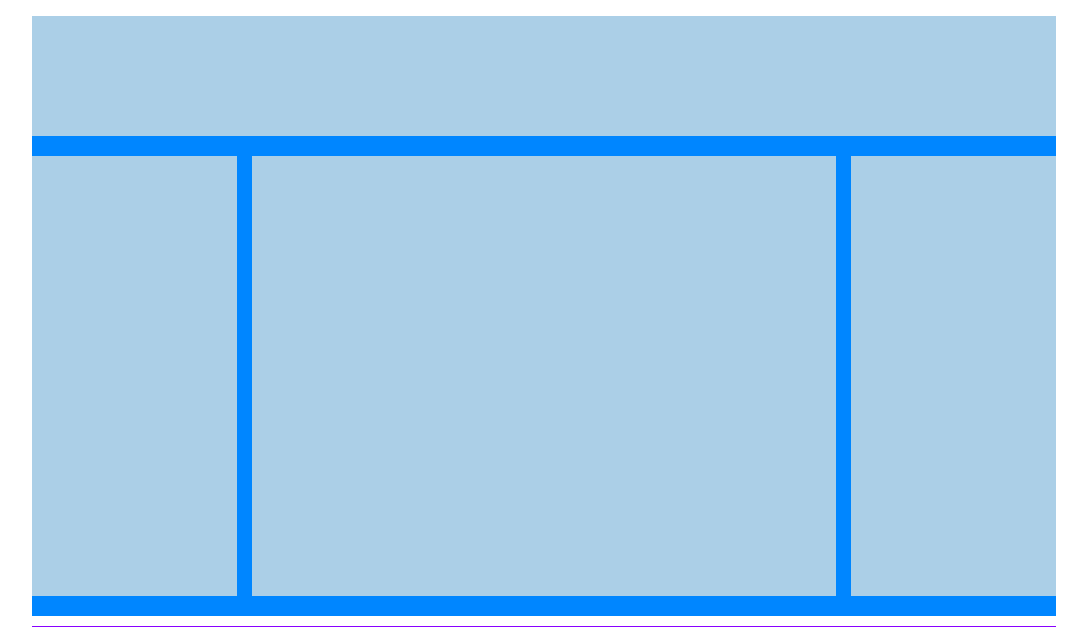
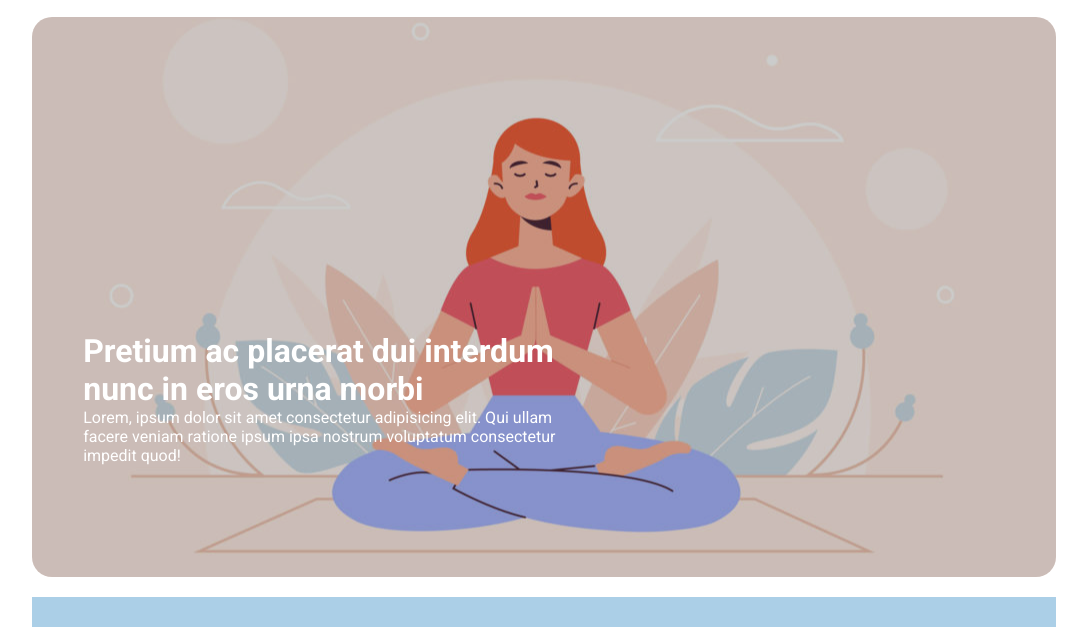
Before and after one commit to NuvoloniM/htmlcss-wp, a plain HTML site: page index.html in a window 1280 px wide. Shown: the part 173-800 px from the top of the page, without its empty margins (96-1183 px from the left). Drawn offline with Linux system fonts and the light colour scheme.

Commit message:
Main img

```diff
--- a/asset/css/style.css
+++ b/asset/css/style.css
@@ -1,7 +1,13 @@
+@import url("https://fonts.googleapis.com/css2?family=Roboto:wght@400;700&display=swap");
+
 * {
   margin: 0;
   padding: 0;
   box-sizing: border-box;
+}
+
+body {
+  font-family: "Roboto", sans-serif;
 }
 
 /* utilities */
@@ -28,6 +34,13 @@ a {
   cursor: pointer;
 }
 
+.opacity {
+  background-color: rgba(0, 0, 0, 0.2);
+  height: 100%;
+  width: 100%;
+  border-radius: 20px;
+}
+
 .container {
   width: 80%;
   margin: 20px auto;
@@ -43,7 +56,12 @@ a {
 .section-a {
   width: 100%;
   background-image: url(./../img/banner.jpg);
-  height: ;
+  background-repeat: no-repeat;
+  background-position: center;
+  background-size: cover;
+  border-radius: 20px;
+  height: 70vh;
+  position: relative;
 }
 
 .section-b {
@@ -98,3 +116,15 @@ a {
 .logo {
   width: 20%;
 }
+
+.main-text {
+  position: absolute;
+  width: 50%;
+  left: 5%;
+  bottom: 20%;
+  color: #ffffff;
+}
+
+.main-text h3 {
+  font-size: 2em;
+}
--- a/index.html
+++ b/index.html
@@ -30,7 +30,11 @@
         <main>
             <section>
                 <div class="section-a m-y-20">
-                    <div class="main-img"></div>
+                    <div class="opacity"></div>
+                    <div class="main-text">
+                        <h3>Pretium ac placerat dui interdum nunc in eros urna morbi</h3>
+                        <p>Lorem, ipsum dolor sit amet consectetur adipisicing elit. Qui ullam facere veniam ratione ipsum ipsa nostrum voluptatum consectetur impedit quod!</p>
+                    </div>
                 </div>
             </section>
             <section>
```
